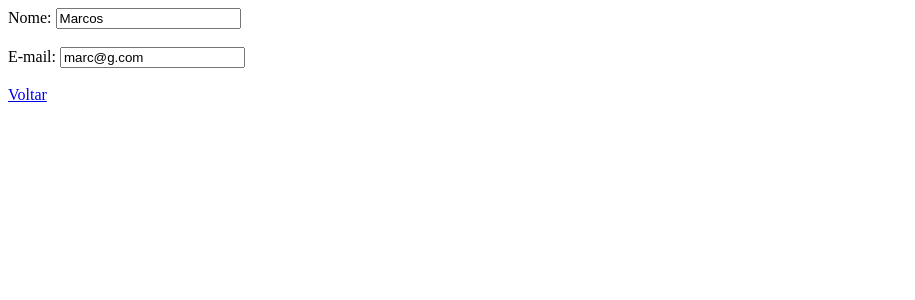
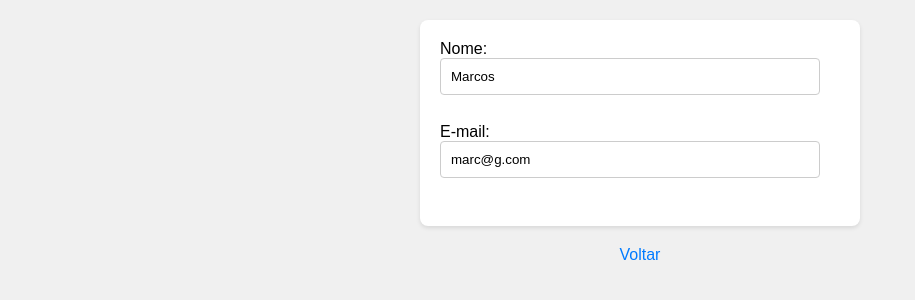
Before and after one commit to JoaoRuffino/FrameWork, a PHP site: page /model/pesquisaNomeCliente.php in a window 1280 px wide. Shown: the top 300 px of the page, without its empty margins (0-915 px from the left). Run offline with PHP 8.4, Linux system fonts and the light colour scheme; data comes from the database, SQL or seed files in the repository; data that the repository does not hold is empty.

Commit message:
arrumando algumas coias

```diff
--- /dev/null
+++ b/CRUD/css/listarcliente.css
@@ -0,0 +1,42 @@
+body {
+    font-family: Arial, sans-serif;
+    background-color: #f0f0f0;
+    margin: 0;
+    padding: 0;
+}
+form {
+    background-color: #fff;
+    padding: 20px;
+    margin: 20px auto;
+    max-width: 400px;
+    border-radius: 8px;
+    box-shadow: 0 2px 4px rgba(0, 0, 0, 0.1);
+}
+form input[type="text"] {
+    width: calc(100% - 20px);
+    margin-bottom: 10px;
+    padding: 10px;
+    border: 1px solid #ccc;
+    border-radius: 4px;
+    box-sizing: border-box;
+}
+form a {
+    display: block;
+    margin-top: 10px;
+    text-decoration: none;
+    color: #007bff;
+}
+form a:hover {
+    text-decoration: underline;
+}
+a {
+    display: block;
+    width: max-content;
+    margin: 20px auto;
+    text-align: center;
+    color: #007bff;
+    text-decoration: none;
+}
+a:hover {
+    text-decoration: underline;
+}
--- a/CRUD/factory/conexao.php
+++ b/CRUD/factory/conexao.php
@@ -1,9 +1,11 @@
 <?php
+
 
     $server = "localhost";
     $user = "root";
     $password = "";
-    $dbname = "bdagenda";
-    $conn = mysqli_connect($server, $user, $password, $dbname);
+    $dbname = "framework";
+    $port = 8080;
+    $conn = mysqli_connect($server, $user, $password, $dbname, $port);
 
 ?>
--- a/CRUD/model/inserircliente.php
+++ b/CRUD/model/inserircliente.php
@@ -15,4 +15,4 @@
 
 ?>
 
-<a href="../index.php">Voltar</a>
+<a href="../view/telamenu.php">Voltar</a>
--- a/CRUD/model/inserirproduto.php
+++ b/CRUD/model/inserirproduto.php
@@ -19,4 +19,4 @@
 
 ?>
 
-<a href="../index.php">Voltar</a>
+<a href="../view/telamenu.php">Voltar</a>
--- a/CRUD/model/listarcliente.php
+++ b/CRUD/model/listarcliente.php
@@ -3,6 +3,7 @@
 <head>
     <meta charset="UTF-8">
     <meta name="viewport" content="width=device-width, initial-scale=1.0">
+    <link rel="stylesheet" href="../css/listarcliente.css">
     <title>Listar Clientes</title>
 </head>
 <body>
@@ -35,7 +36,7 @@
 
 ?>
 
-<a href="../index.php">Voltar</a>
+<a href="../view/telamenu.php">Voltar</a>
 
 
 </body>
--- a/CRUD/model/listarproduto.php
+++ b/CRUD/model/listarproduto.php
@@ -3,6 +3,8 @@
 <head>
     <meta charset="UTF-8">
     <meta name="viewport" content="width=device-width, initial-scale=1.0">
+    <link rel="stylesheet" href="../css/listarproduto.css">
+
     <title>Listar Produtos</title>
 </head>
 <body>
@@ -21,7 +23,7 @@
 
     <form>
         Produto:
-        <inputlidad type="text" value="<?php echo $linha["nome"] ?>"><br><br>
+        <input type="text"  value="<?php echo $linha["nome"] ?>" ><br><br>
         Data de validade:
         <input type="date"  value="<?php echo $linha["datavalidade"] ?>" ><br><br>
         Quantidade:
@@ -37,7 +39,7 @@
 
 ?>
 
-<a href="../index.php">Voltar</a>
+<a href="../view/telamenu.php">Voltar</a>
 
 
 </body>
--- a/CRUD/model/pesquisaNomeCliente.php
+++ b/CRUD/model/pesquisaNomeCliente.php
@@ -3,6 +3,8 @@
 <head>
     <meta charset="UTF-8">
     <meta name="viewport" content="width=device-width, initial-scale=1.0">
+    <link rel="stylesheet" href="../css/listarcliente.css">
+
     <title>Listar Clientes</title>
 </head>
 <body>
@@ -31,7 +33,7 @@
 
 
 
-<a href="../index.php">Voltar</a>
+    <a href="../view/telamenu.php">Voltar</a>
 
 
 </body>
--- a/CRUD/model/pesquisaNomeProduto.php
+++ b/CRUD/model/pesquisaNomeProduto.php
@@ -3,6 +3,8 @@
 <head>
     <meta charset="UTF-8">
     <meta name="viewport" content="width=device-width, initial-scale=1.0">
+    <link rel="stylesheet" href="../css/listarcliente.css">
+
     <title>Listar Clientes</title>
 </head>
 <body>
@@ -35,7 +37,7 @@
 
 
 
-<a href="../index.php">Voltar</a>
+    <a href="../view/telamenu.php">Voltar</a>
 
 
 </body>
--- a/CRUD/view/cadastrocliente.php
+++ b/CRUD/view/cadastrocliente.php
@@ -17,7 +17,7 @@
         <input type="text" name="cxemail" id="e-mail"><br><br>
         <input type="submit" value="Gravar" class="enviar"><br><br>
     </form>
-    <a href="../index.php">Voltar</a>
+    <a href="telamenu.php">Voltar</a>
     </div>
 
     <div class="formulario">
--- a/CRUD/view/cadastroprodutos.php
+++ b/CRUD/view/cadastroprodutos.php
@@ -21,7 +21,7 @@
         <input type="text" name="cxvalor" id="valor"><br><br>
         <input type="submit" value="Gravar" class="enviar"><br><br>
     </form>
-    <a href="../index.php">Voltar</a>
+    <a href="telamenu.php">Voltar</a>
     </div>
 
     <div class="formulario">
```
Also changed, not shown: CRUD/css/estilo.css (+12 -0 lines), CRUD/css/listarproduto.css (added, +46 -0 lines).
